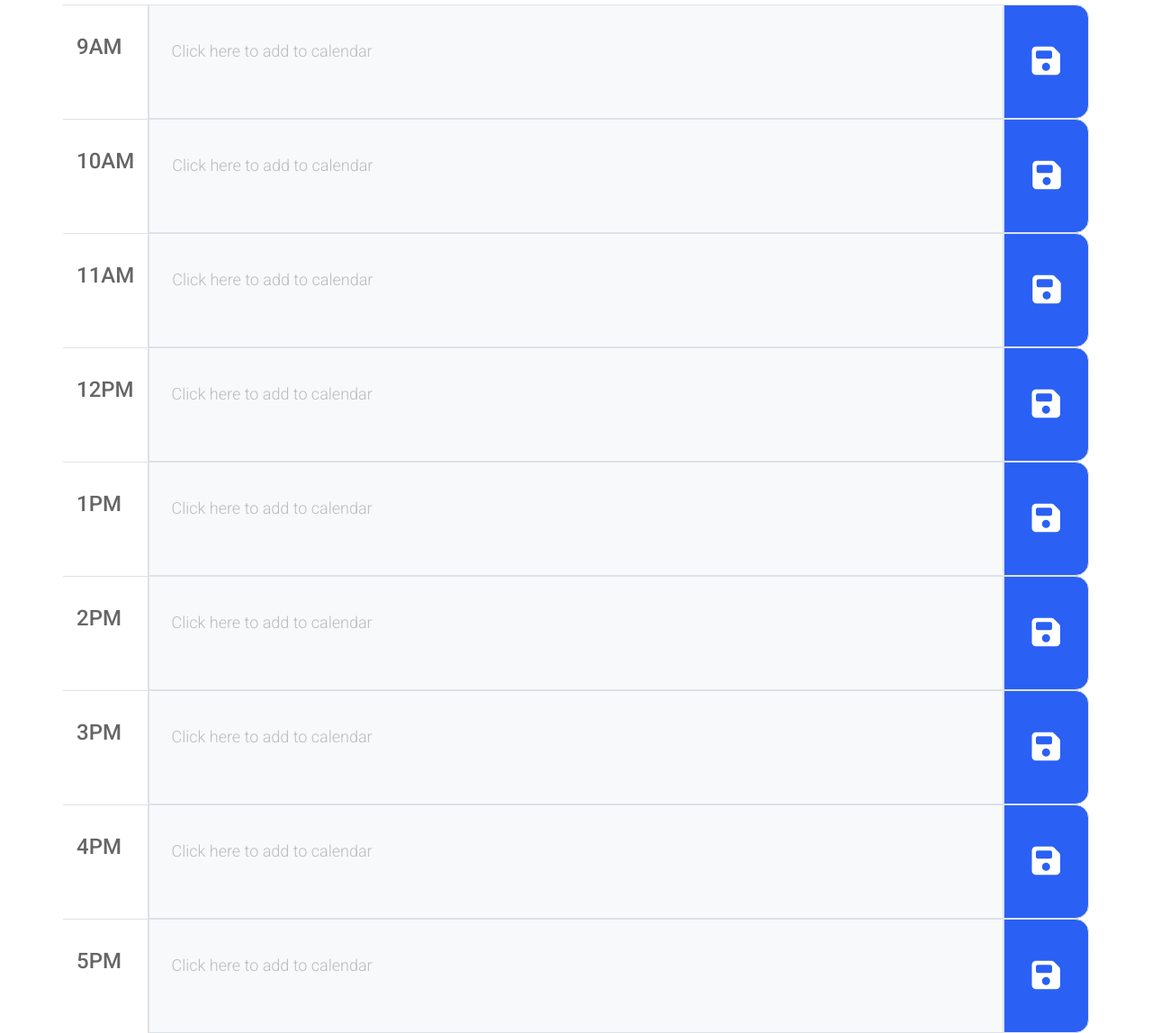
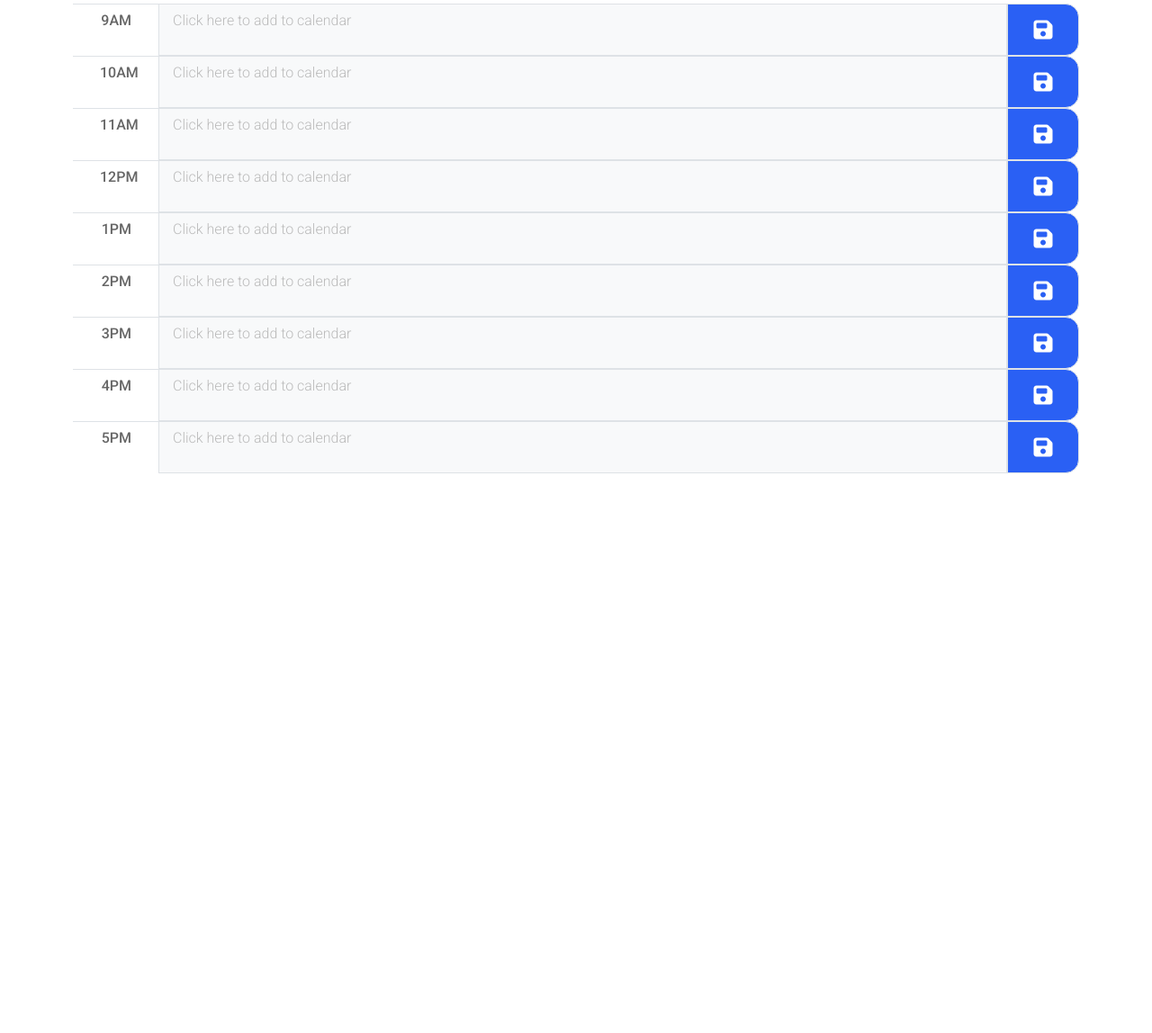
Before and after one commit to DronetDevDesign/my-daily-grind, a plain HTML site: page index.html in a window 1280 px wide. Shown: the part 475-1623 px from the top of the page at 90% size. After the commit the page ends 1001 px from the top, so only its background shows below. Drawn offline with nearby package versions, Linux system fonts and the light colour scheme; a web font is replaced by a local one.

Commit message:
revised code block in js FILE - IT WORKS - MOSTLY

```diff
--- a/assets/css/style.css
+++ b/assets/css/style.css
@@ -15,8 +15,14 @@ textarea {
   border: none;
   resize: none;
   color: #000000;
-  /* border-left: 1px solid black; */
   padding: 10px;
+  font-size: 18px;
+  font-weight: 300;
+}
+
+textarea::placeholder {
+  color: #bbbbbb;
+  font-size: 16px;
 }
 
 .jumbotron {
@@ -42,9 +48,9 @@ textarea {
   font-size: 100px;
   color: #ffca4e;
   text-shadow: -7px -7px 4px #2b0f87,
-                8px 8px 10px #2b0f87,
-                8px -8px 10px #2b0f87,
-                -8px 8px 10px #2b0f87;
+    8px 8px 10px #2b0f87,
+    8px -8px 10px #2b0f87,
+    -8px 8px 10px #2b0f87;
 }
 
 .daily {
@@ -74,35 +80,19 @@ textarea {
   text-shadow: 4px 6px 7px #180458;
 }
 
-#input-text-area {
-  font-size: 18px;
-  font-weight: 300;
-  width: 100%;
-}
-
-textarea::placeholder {
-  color: #bbbbbb;
-}
-
-.time-block {
-  text-align: center;
-  border-radius: 15px;
-}
-
-.row {
-  white-space: pre-wrap;
-  height: 50px;
-  border-top: 1px solid white;
-}
-
-.time-of-day {
-  color: #666666;
+.main-container {
+  margin: auto;
+  max-width: 85%;
 }
 
 .hour {
+  width: 95px;
+  text-align: right;
+  padding: 8px 30px;
+  font-size: 16px;
   background-color: #ffffff;
-  color: #000000;
-  border-top: 1px dashed #000000;
+  color: #666666;
+  border-top: 1px #000000;
 }
 
 .past {
@@ -121,12 +111,13 @@ textarea::placeholder {
 }
 
 .fa-floppy-disk {
-  padding-top: 12px;
-  font-size: 36px;
+  font-size: 24px;
   cursor: pointer;
 }
 
 .saveBtn {
+  width: 80px;
+  border: none;
   border-left: 1px solid rgb(232, 232, 232);
   border-top-right-radius: 15px;
   border-bottom-right-radius: 15px;
@@ -136,11 +127,11 @@ textarea::placeholder {
 }
 
 .saveBtn:hover {
-  background-image: linear-gradient(#2a60f4, #3511ab);
+  background-image: linear-gradient(#2a60f4, #2d27ec);
   transition: all .2s ease-in-out;
 }
 
 .saveBtn .fa-floppy-disk:hover {
-  font-size: 40px;
+  font-size: 28px;
   transition: all .2s ease-in-out;
 }
--- a/assets/js/script.js
+++ b/assets/js/script.js
@@ -12,16 +12,25 @@ document.getElementById("current-day").innerHTML = todaysDate;
 
 // save calendar input-list-element:
 var saveInput = function(input) {
+  JSON.parse(localStorage.getItem("inputText"));
   localStorage.setItem("inputText", JSON.stringify(input));
 };
 
+// console.log((localStorage.getItem("inputText")));
+
+// var getInput = function() {
+//   localStorage.getItem(inputText);
+// }
+
 
   $(".saveBtn").on("click", function() {
-    var inputText = $(this).siblings(".input-schedule").children(".input-list-element").val();
-    if (inputText) {
-     saveInput(inputText);
-    }
-    console.log(inputText);
+    var inputText = $(this).parent(".input-group").children(".input-schedule").val();
+      if (inputText) {
+      saveInput(inputText);
+      }
+
+      console.log(inputText);
+      // console.log((localStorage.getItem("inputText")));
   });
 
 
--- a/index.html
+++ b/index.html
@@ -22,115 +22,72 @@
     <p id="current-day" class="lead"></p>
   </header>
 
-  <div class="container">
-
+  <div class="main-container">
     <!-- Timeblocks go here -->
     <div class="row timeblock d-xl-flex d-md-block d-sm-block d-xs-block" id="time-block-groups">
 
-      <div class="hour col border-top border-right border-md input-schedule">
-        <h4 class="time-of-day">9AM</h4>
-      </div>
-      <div class="col-xl-10 col-sm-12 border bg-light input-schedule" id="9">
-        <textarea id="input-text-area" rows="3" col="50" placeholder="Click here to add to calendar" class="input-list-element"></textarea>
-      </div>
-      <div class="col border saveBtn" id="9">
-        <i class="fa-solid fa-floppy-disk ml-3"></i>
+      <div class="input-group" id="grouping">
+        <h4 class="hour border-top border-md" id="9">9AM</h4>
+        <textarea type="text" class="col border bg-light input-schedule" id="input-text-area"
+          placeholder="Click here to add to calendar"></textarea>
+        <button class="saveBtn border" type="button"><i class="fa-solid fa-floppy-disk"></i></button>
       </div>
 
-
-      <div class="hour col border-top border-right border-md input-schedule">
-        <h4 class="time-of-day">10AM</h4>
-      </div>
-      <div class="col-xl-10 border bg-light input-schedule" id="10">
-        <textarea id="input-text-area" rows="3" col="50" placeholder="Click here to add to calendar" class="input-list-element"></textarea>
-      </div>
-      <div class="col border saveBtn" id="10">
-        <i class="fa-solid fa-floppy-disk ml-3"></i>
+      <div class="input-group" id="grouping">
+        <h4 class="hour border-top border-md" id="10">10AM</h4>
+        <textarea type="text" class="col border bg-light input-schedule" id="input-text-area"
+          placeholder="Click here to add to calendar"></textarea>
+        <button class="saveBtn border" type="button"><i class="fa-solid fa-floppy-disk"></i></button>
       </div>
 
-
-      <div class="hour col border-top border-right border-md input-schedule">
-        <h4 class="time-of-day">11AM</h4>
-      </div>
-      <div class="col-xl-10 border bg-light input-schedule">
-        <textarea id="input-text-area" rows="3" col="50" placeholder="Click here to add to calendar" class="input-list-element"></textarea>
-      </div>
-      <div class="col border saveBtn">
-        <i class="fa-solid fa-floppy-disk ml-3"></i>
+      <div class="input-group" id="grouping">
+        <h4 class="hour border-top border-md" id="11">11AM</h4>
+        <textarea type="text" class="col border bg-light input-schedule" id="input-text-area"
+          placeholder="Click here to add to calendar"></textarea>
+        <button class="saveBtn border" type="button"><i class="fa-solid fa-floppy-disk"></i></button>
       </div>
 
-
-      <div class="hour col border-top border-right border-md input-schedule">
-        <h4 class="time-of-day">12PM</h4>
-      </div>
-      <div class="col-xl-10 border bg-light input-schedule">
-        <textarea id="input-text-area" rows="3" col="50" placeholder="Click here to add to calendar"
-        class="input-list-element"></textarea>
-      </div>
-      <div class="col border saveBtn" id="time-of-day">
-        <i class="fa-solid fa-floppy-disk ml-3"></i>
+      <div class="input-group" id="grouping">
+        <h4 class="hour border-top border-md" id="12">12PM</h4>
+        <textarea type="text" class="col border bg-light input-schedule" id="input-text-area"
+          placeholder="Click here to add to calendar"></textarea>
+        <button class="saveBtn border" type="button"><i class="fa-solid fa-floppy-disk"></i></button>
       </div>
 
-
-      <div class="hour col border-top border-right border-md input-schedule">
-        <h4 class="time-of-day">1PM</h4>
-      </div>
-      <div class="col-xl-10 border bg-light input-schedule">
-        <textarea id="input-text-area" rows="3" col="50" placeholder="Click here to add to calendar"
-        class="input-list-element"></textarea>
-      </div>
-      <div class="col border saveBtn" id="time-of-day">
-        <i class="fa-solid fa-floppy-disk ml-3"></i>
+      <div class="input-group" id="grouping">
+        <h4 class="hour border-top border-md" id="1">1PM</h4>
+        <textarea type="text" class="col border bg-light input-schedule" id="input-text-area"
+          placeholder="Click here to add to calendar"></textarea>
+        <button class="saveBtn border" type="button"><i class="fa-solid fa-floppy-disk"></i></button>
       </div>
 
-
-      <div class="hour col border-top border-right border-md input-schedule">
-        <h4 class="time-of-day">2PM</h4>
-      </div>
-      <div class="col-xl-10 border bg-light input-schedule">
-        <textarea id="input-text-area" rows="3" col="50" placeholder="Click here to add to calendar"
-        class="input-list-element"></textarea>
-      </div>
-      <div class="col border saveBtn">
-        <i class="fa-solid fa-floppy-disk ml-3"></i>
+      <div class="input-group" id="grouping">
+        <h4 class="hour border-top border-md" id="2">2PM</h4>
+        <textarea type="text" class="col border bg-light input-schedule" id="input-text-area"
+          placeholder="Click here to add to calendar"></textarea>
+        <button class="saveBtn border" type="button"><i class="fa-solid fa-floppy-disk"></i></button>
       </div>
 
-
-      <div class="hour col border-top border-right border-md input-schedule">
-        <h4 class="time-of-day">3PM</h4>
-      </div>
-      <div class="col-xl-10 border bg-light input-schedule">
-        <textarea id="input-text-area" rows="3" col="50" placeholder="Click here to add to calendar"
-        class="input-list-element"></textarea>
-      </div>
-      <div class="col border saveBtn" id="time-of-day">
-        <i class="fa-solid fa-floppy-disk ml-3"></i>
+      <div class="input-group" id="grouping">
+        <h4 class="hour border-top border-md" id="3">3PM</h4>
+        <textarea type="text" class="col border bg-light input-schedule" id="input-text-area"
+          placeholder="Click here to add to calendar"></textarea>
+        <button class="saveBtn border" type="button"><i class="fa-solid fa-floppy-disk"></i></button>
       </div>
 
-
-      <div class="hour col border-top border-right border-md input-schedule">
-        <h4 class="time-of-day">4PM</h4>
-      </div>
-      <div class="col-xl-10 border bg-light input-schedule">
-        <textarea id="input-text-area" rows="3" col="50" placeholder="Click here to add to calendar"
-        class="input-list-element"></textarea>
-      </div>
-      <div class="col border saveBtn">
-        <i class="fa-solid fa-floppy-disk ml-3"></i>
+      <div class="input-group" id="grouping">
+        <h4 class="hour border-top bborder-md" id="4">4PM</h4>
+        <textarea type="text" class="col border bg-light input-schedule" id="input-text-area"
+          placeholder="Click here to add to calendar"></textarea>
+        <button class="saveBtn border" type="button"><i class="fa-solid fa-floppy-disk"></i></button>
       </div>
 
-
-      <div class="hour col border-top border-right border-md input-schedule">
-        <h4 class="time-of-day">5PM</h4>
+      <div class="input-group" id="grouping">
+        <h4 class="hour border-top border-md" id="5">5PM</h4>
+        <textarea type="text" class="col border bg-light input-schedule" id="input-text-area"
+          placeholder="Click here to add to calendar"></textarea>
+        <button class="saveBtn border" type="button"><i class="fa-solid fa-floppy-disk"></i></button>
       </div>
-      <div class="col-xl-10 border bg-light input-schedule">
-        <textarea id="input-text-area" rows="3" col="50" placeholder="Click here to add to calendar"
-        class="input-list-element"></textarea>
-      </div>
-      <div class="col border saveBtn">
-        <i class="fa-solid fa-floppy-disk ml-3"></i>
-      </div>
-
 
     </div>
   </div>
```
